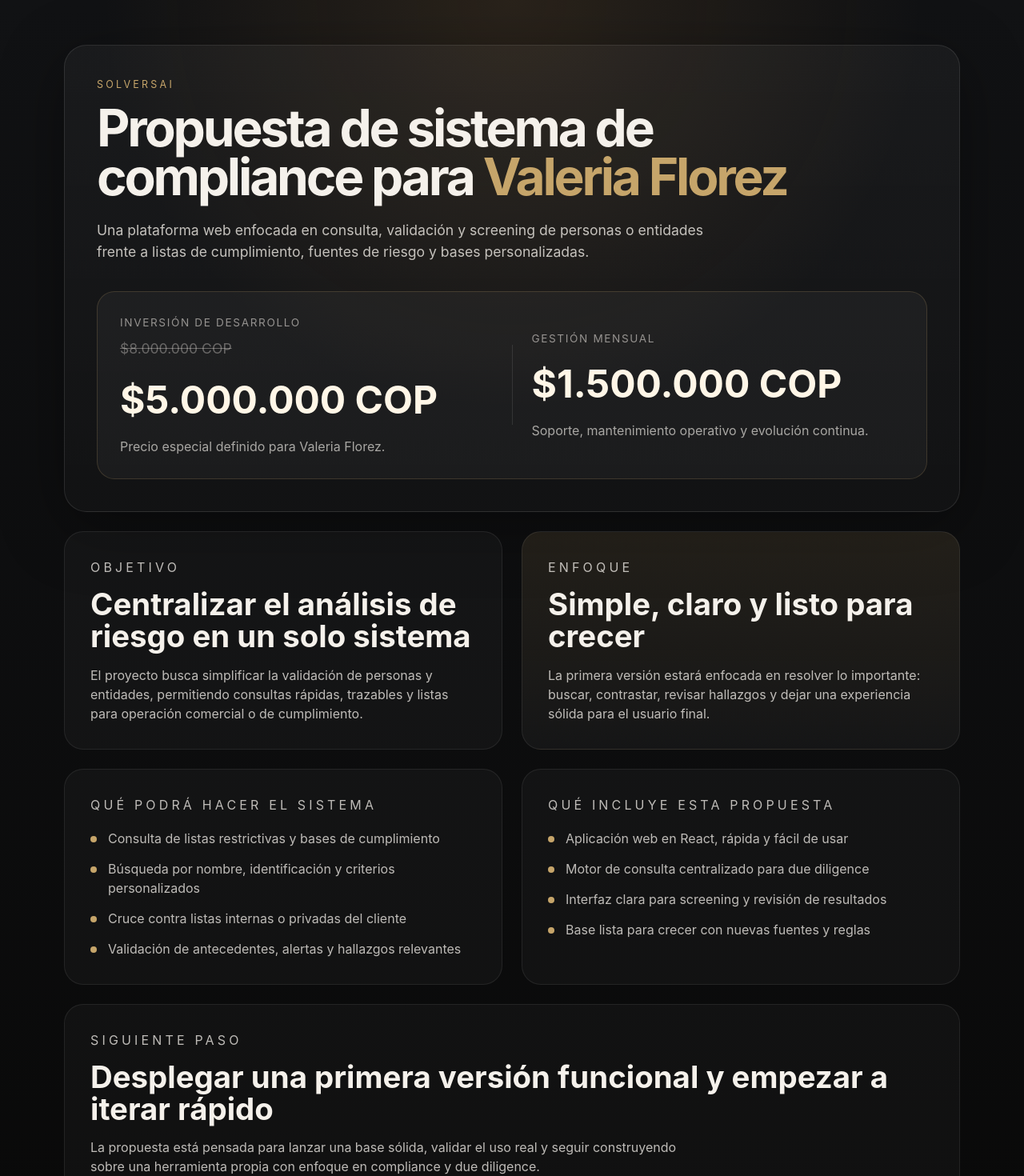
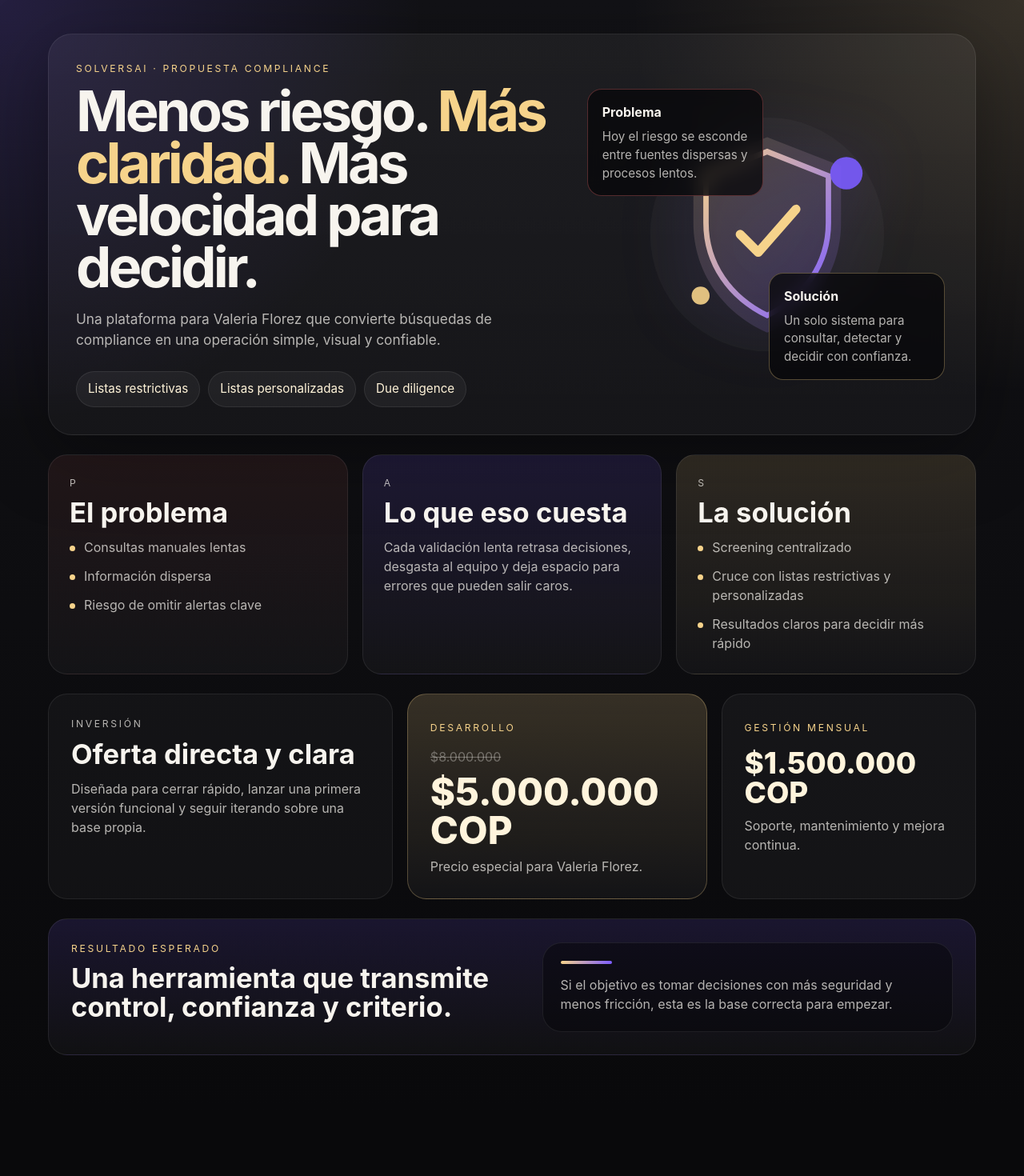
Before and after one commit to silvanasolvers/valeria-florez-compliance-proposal, a React (Vite) app: page / in a window 1280 px wide. Shown: the top 1470 px of the page at 80% size. After the commit the page ends 1391 px from the top, so only its background shows below. Built offline with nearby package versions, Linux system fonts and the light colour scheme.

Commit message:
Refine proposal with PAS landing design

```diff
--- a/src/App.css
+++ b/src/App.css
@@ -2,12 +2,19 @@
   font-family: Inter, system-ui, -apple-system, BlinkMacSystemFont, 'Segoe UI', sans-serif;
   line-height: 1.5;
   font-weight: 400;
-  color: #f5f1eb;
-  background: #0b0b0c;
+  color: #f7f4ee;
+  background: #09090b;
   font-synthesis: none;
   text-rendering: optimizeLegibility;
   -webkit-font-smoothing: antialiased;
   -moz-osx-font-smoothing: grayscale;
+  --bg: #09090b;
+  --panel: rgba(255, 255, 255, 0.04);
+  --panel-strong: rgba(255, 255, 255, 0.07);
+  --text-soft: rgba(247, 244, 238, 0.72);
+  --gold: #f6d38b;
+  --purple: #7c5cff;
+  --danger: #ff7676;
 }
 
 * {
@@ -24,36 +31,37 @@ body,
 body {
   min-width: 320px;
   background:
-    radial-gradient(circle at top, rgba(172, 123, 62, 0.16), transparent 30%),
-    linear-gradient(180deg, #111214 0%, #090909 100%);
-  color: #f5f1eb;
-}
-
-button {
-  font: inherit;
+    radial-gradient(circle at top left, rgba(124, 92, 255, 0.18), transparent 28%),
+    radial-gradient(circle at top right, rgba(246, 211, 139, 0.16), transparent 26%),
+    linear-gradient(180deg, #121216 0%, #09090b 100%);
+  color: #f7f4ee;
 }
 
 .page {
-  width: min(1120px, calc(100% - 32px));
+  width: min(1160px, calc(100% - 32px));
   margin: 0 auto;
-  padding: 56px 0 80px;
+  padding: 42px 0 72px;
 }
 
 .hero {
-  padding: 40px;
-  border: 1px solid rgba(255, 255, 255, 0.1);
-  border-radius: 28px;
-  background: linear-gradient(180deg, rgba(255, 255, 255, 0.04), rgba(255, 255, 255, 0.02));
-  box-shadow: 0 20px 80px rgba(0, 0, 0, 0.35);
+  display: grid;
+  grid-template-columns: 1.15fr 0.85fr;
+  gap: 28px;
+  align-items: center;
+  padding: 34px;
+  border-radius: 30px;
+  border: 1px solid rgba(255, 255, 255, 0.08);
+  background: linear-gradient(180deg, rgba(255, 255, 255, 0.05), rgba(255, 255, 255, 0.03));
+  box-shadow: 0 24px 90px rgba(0, 0, 0, 0.35);
 }
 
 .eyebrow,
-.section-kicker {
-  font-size: 0.78rem;
-  letter-spacing: 0.26em;
+.section-kicker,
+.mini-label {
   text-transform: uppercase;
-  color: #c6a56a;
-  margin-bottom: 14px;
+  letter-spacing: 0.22em;
+  font-size: 0.76rem;
+  color: var(--gold);
 }
 
 h1,
@@ -63,162 +71,269 @@ p {
 }
 
 h1 {
-  font-size: clamp(2.5rem, 5vw, 5rem);
-  line-height: 0.95;
-  letter-spacing: -0.05em;
-  max-width: 900px;
+  margin-top: 12px;
+  font-size: clamp(2.8rem, 5.5vw, 5.7rem);
+  line-height: 0.92;
+  letter-spacing: -0.055em;
+  max-width: 740px;
 }
 
 h1 span {
-  color: #c6a56a;
+  color: var(--gold);
 }
 
 .hero-copy {
-  margin-top: 24px;
-  max-width: 760px;
-  font-size: 1.1rem;
-  color: rgba(245, 241, 235, 0.78);
+  margin-top: 20px;
+  max-width: 640px;
+  color: var(--text-soft);
+  font-size: 1.08rem;
 }
 
-.price-card {
-  margin-top: 36px;
-  display: grid;
-  grid-template-columns: 1fr auto 1fr;
-  gap: 24px;
-  align-items: center;
-  padding: 28px;
-  border-radius: 22px;
-  background: rgba(255, 255, 255, 0.04);
-  border: 1px solid rgba(198, 165, 106, 0.2);
+.hero-pills {
+  display: flex;
+  flex-wrap: wrap;
+  gap: 10px;
+  margin-top: 26px;
 }
 
-.price-label {
-  font-size: 0.85rem;
-  text-transform: uppercase;
-  letter-spacing: 0.12em;
-  color: rgba(245, 241, 235, 0.55);
-  margin-bottom: 10px;
+.hero-pills span {
+  padding: 10px 14px;
+  border-radius: 999px;
+  background: rgba(255, 255, 255, 0.05);
+  border: 1px solid rgba(255, 255, 255, 0.08);
+  color: #fff3d8;
+  font-size: 0.95rem;
 }
 
-.price-row {
-  display: flex;
-  flex-wrap: wrap;
-  gap: 14px;
-  align-items: baseline;
+.hero-visual {
+  position: relative;
+  min-height: 420px;
+  display: grid;
+  place-items: center;
 }
 
-.price-original {
-  color: rgba(245, 241, 235, 0.35);
-  text-decoration: line-through;
-  font-size: 1.1rem;
+.hero-shield {
+  width: min(100%, 360px);
+  filter: drop-shadow(0 0 40px rgba(124, 92, 255, 0.28));
 }
 
-.price-current {
-  font-size: clamp(1.8rem, 4vw, 3rem);
-  font-weight: 700;
-  color: #fff6e7;
+.signal-card {
+  position: absolute;
+  max-width: 220px;
+  padding: 16px 18px;
+  border-radius: 18px;
+  background: rgba(8, 8, 11, 0.78);
+  border: 1px solid rgba(255, 255, 255, 0.1);
+  backdrop-filter: blur(10px);
 }
 
-.price-note {
-  margin-top: 10px;
-  color: rgba(245, 241, 235, 0.65);
+.signal-card strong {
+  display: block;
+  margin-bottom: 8px;
 }
 
-.divider {
-  width: 1px;
-  min-height: 100px;
-  background: rgba(255, 255, 255, 0.1);
+.signal-card p {
+  color: var(--text-soft);
+  font-size: 0.95rem;
 }
 
-.grid {
-  display: grid;
-  gap: 24px;
-  margin-top: 24px;
+.alert-card {
+  top: 28px;
+  left: 0;
+  border-color: rgba(255, 118, 118, 0.3);
 }
 
-.two-up {
-  grid-template-columns: repeat(2, minmax(0, 1fr));
+.solution-card {
+  right: 4px;
+  bottom: 28px;
+  border-color: rgba(246, 211, 139, 0.32);
 }
 
-.card,
-.closing {
-  padding: 32px;
+.pas-grid {
+  margin-top: 24px;
+  display: grid;
+  grid-template-columns: repeat(3, minmax(0, 1fr));
+  gap: 18px;
+}
+
+.pas-card,
+.investment-card,
+.final-cta,
+.cta-box {
+  border-radius: 24px;
+  border: 1px solid rgba(255, 255, 255, 0.08);
+  background: var(--panel);
+}
+
+.pas-card {
+  padding: 26px;
+}
+
+.pas-card h2,
+.investment-copy h2,
+.final-cta h2 {
+  margin-top: 10px;
+  margin-bottom: 14px;
+  font-size: clamp(1.5rem, 2.7vw, 2.3rem);
+  line-height: 1.02;
+}
+
+.pas-card p,
+.pas-card li,
+.investment-copy p,
+.investment-card p,
+.cta-box p {
+  color: var(--text-soft);
+}
+
+.pas-card ul {
+  list-style: none;
+  padding: 0;
+  margin: 0;
+  display: grid;
+  gap: 12px;
+}
+
+.pas-card li {
+  position: relative;
+  padding-left: 18px;
+}
+
+.pas-card li::before {
+  content: '';
+  position: absolute;
+  top: 0.62em;
+  left: 0;
+  width: 7px;
+  height: 7px;
+  border-radius: 999px;
+  background: var(--gold);
+}
+
+.problem {
+  background: linear-gradient(180deg, rgba(255, 118, 118, 0.08), rgba(255, 255, 255, 0.03));
+}
+
+.agitation {
+  background: linear-gradient(180deg, rgba(124, 92, 255, 0.14), rgba(255, 255, 255, 0.03));
+}
+
+.solution {
+  background: linear-gradient(180deg, rgba(246, 211, 139, 0.14), rgba(255, 255, 255, 0.03));
+}
+
+.investment-band {
+  margin-top: 24px;
+  display: grid;
+  grid-template-columns: 1.15fr 1fr 0.85fr;
+  gap: 18px;
+  align-items: stretch;
+}
+
+.investment-copy,
+.investment-card,
+.final-cta {
+  padding: 28px;
+}
+
+.investment-copy {
   border-radius: 24px;
   background: rgba(255, 255, 255, 0.03);
   border: 1px solid rgba(255, 255, 255, 0.08);
 }
 
-.card h2,
-.closing h2 {
-  font-size: clamp(1.6rem, 3vw, 2.4rem);
-  line-height: 1.05;
-  margin-bottom: 16px;
+.featured {
+  background: linear-gradient(180deg, rgba(246, 211, 139, 0.18), rgba(255, 255, 255, 0.04));
+  border-color: rgba(246, 211, 139, 0.28);
 }
 
-.card p,
-.closing p,
-li {
-  color: rgba(245, 241, 235, 0.76);
+.price-row {
+  display: flex;
+  flex-direction: column;
+  gap: 8px;
+  margin: 14px 0 10px;
+}
+
+.price-original {
+  color: rgba(247, 244, 238, 0.35);
+  text-decoration: line-through;
   font-size: 1rem;
 }
 
-.emphasis {
-  background: linear-gradient(180deg, rgba(198, 165, 106, 0.12), rgba(255, 255, 255, 0.04));
+.price-current {
+  font-size: clamp(1.9rem, 3.7vw, 3rem);
+  line-height: 1;
+  font-weight: 800;
+  color: #fff4dc;
 }
 
-.list-card ul {
-  list-style: none;
-  padding: 0;
-  margin: 18px 0 0;
-  display: grid;
-  gap: 14px;
+.price-current.small {
+  margin: 16px 0 10px;
+  font-size: clamp(1.5rem, 3vw, 2.3rem);
 }
 
-.list-card li {
-  position: relative;
-  padding-left: 22px;
+.final-cta {
+  margin-top: 24px;
+  display: grid;
+  grid-template-columns: 1fr 0.9fr;
+  gap: 18px;
+  align-items: center;
+  background: linear-gradient(180deg, rgba(124, 92, 255, 0.14), rgba(255, 255, 255, 0.03));
 }
 
-.list-card li::before {
-  content: '';
-  position: absolute;
-  left: 0;
-  top: 0.58em;
-  width: 8px;
-  height: 8px;
-  border-radius: 999px;
-  background: #c6a56a;
+.cta-box {
+  padding: 22px;
+  background: rgba(7, 7, 10, 0.52);
 }
 
-.closing {
-  margin-top: 24px;
+.cta-line {
+  width: 64px;
+  height: 4px;
+  border-radius: 999px;
+  margin-bottom: 14px;
+  background: linear-gradient(90deg, var(--gold), var(--purple));
 }
 
-.closing p:last-child {
-  margin-top: 14px;
-  max-width: 760px;
+@media (max-width: 980px) {
+  .hero,
+  .pas-grid,
+  .investment-band,
+  .final-cta {
+    grid-template-columns: 1fr;
+  }
+
+  .hero-visual {
+    min-height: 300px;
+  }
+
+  .alert-card,
+  .solution-card {
+    position: static;
+    max-width: none;
+  }
+
+  .hero-visual {
+    gap: 14px;
+  }
 }
 
-@media (max-width: 860px) {
+@media (max-width: 720px) {
   .page {
-    width: min(100% - 24px, 1120px);
-    padding: 24px 0 48px;
+    width: min(100% - 20px, 1160px);
+    padding: 20px 0 48px;
   }
 
   .hero,
-  .card,
-  .closing {
-    padding: 24px;
+  .pas-card,
+  .investment-copy,
+  .investment-card,
+  .final-cta,
+  .cta-box {
+    padding: 22px;
     border-radius: 20px;
   }
 
-  .price-card,
-  .two-up {
-    grid-template-columns: 1fr;
-  }
-
-  .divider {
-    width: 100%;
-    min-height: 1px;
+  h1 {
+    font-size: 2.7rem;
   }
 }
--- a/src/App.tsx
+++ b/src/App.tsx
@@ -1,105 +1,155 @@
 import './App.css'
 
-const features = [
-  'Consulta de listas restrictivas y bases de cumplimiento',
-  'Búsqueda por nombre, identificación y criterios personalizados',
-  'Cruce contra listas internas o privadas del cliente',
-  'Validación de antecedentes, alertas y hallazgos relevantes',
+const painPoints = [
+  'Consultas manuales lentas',
+  'Información dispersa',
+  'Riesgo de omitir alertas clave',
 ]
 
-const deliverables = [
-  'Aplicación web en React, rápida y fácil de usar',
-  'Motor de consulta centralizado para due diligence',
-  'Interfaz clara para screening y revisión de resultados',
-  'Base lista para crecer con nuevas fuentes y reglas',
+const solutionPoints = [
+  'Screening centralizado',
+  'Cruce con listas restrictivas y personalizadas',
+  'Resultados claros para decidir más rápido',
 ]
+
+function ShieldGraphic() {
+  return (
+    <svg viewBox="0 0 320 320" className="hero-shield" aria-hidden="true">
+      <defs>
+        <linearGradient id="shieldGlow" x1="0%" y1="0%" x2="100%" y2="100%">
+          <stop offset="0%" stopColor="#f6d38b" />
+          <stop offset="100%" stopColor="#7c5cff" />
+        </linearGradient>
+      </defs>
+      <circle cx="160" cy="160" r="130" fill="rgba(255,255,255,0.03)" />
+      <path
+        d="M160 52 242 84v63c0 56-34 101-82 122-48-21-82-66-82-122V84l82-32Z"
+        fill="url(#shieldGlow)"
+        opacity="0.18"
+      />
+      <path
+        d="M160 68 228 95v52c0 46-27 83-68 103-41-20-68-57-68-103V95l68-27Z"
+        fill="none"
+        stroke="url(#shieldGlow)"
+        strokeWidth="6"
+      />
+      <path
+        d="m130 160 20 20 42-48"
+        fill="none"
+        stroke="#f6d38b"
+        strokeWidth="10"
+        strokeLinecap="round"
+        strokeLinejoin="round"
+      />
+      <circle cx="248" cy="92" r="18" fill="#7c5cff" opacity="0.9" />
+      <circle cx="86" cy="228" r="10" fill="#f6d38b" opacity="0.9" />
+    </svg>
+  )
+}
 
 function App() {
   return (
     <main className="page">
       <section className="hero">
-        <div className="eyebrow">SOLVERSAI</div>
+        <div className="hero-copy-block">
+          <div className="eyebrow">SOLVERSAI · PROPUESTA COMPLIANCE</div>
           <h1>
-          Propuesta de sistema de compliance para <span>Valeria Florez</span>
+            Menos riesgo. <span>Más claridad.</span> Más velocidad para decidir.
           </h1>
           <p className="hero-copy">
-          Una plataforma web enfocada en consulta, validación y screening de
-          personas o entidades frente a listas de cumplimiento, fuentes de riesgo
-          y bases personalizadas.
+            Una plataforma para Valeria Florez que convierte búsquedas de
+            compliance en una operación simple, visual y confiable.
           </p>
 
-        <div className="price-card">
-          <div>
-            <div className="price-label">Inversión de desarrollo</div>
-            <div className="price-row">
-              <span className="price-original">$8.000.000 COP</span>
-              <span className="price-current">$5.000.000 COP</span>
+          <div className="hero-pills">
+            <span>Listas restrictivas</span>
+            <span>Listas personalizadas</span>
+            <span>Due diligence</span>
           </div>
-            <p className="price-note">Precio especial definido para Valeria Florez.</p>
         </div>
 
-          <div className="divider" />
-
-          <div>
-            <div className="price-label">Gestión mensual</div>
-            <div className="price-current">$1.500.000 COP</div>
-            <p className="price-note">
-              Soporte, mantenimiento operativo y evolución continua.
-            </p>
+        <div className="hero-visual">
+          <ShieldGraphic />
+          <div className="signal-card alert-card">
+            <strong>Problema</strong>
+            <p>Hoy el riesgo se esconde entre fuentes dispersas y procesos lentos.</p>
+          </div>
+          <div className="signal-card solution-card">
+            <strong>Solución</strong>
+            <p>Un solo sistema para consultar, detectar y decidir con confianza.</p>
           </div>
         </div>
       </section>
 
-      <section className="grid two-up">
-        <article className="card">
-          <p className="section-kicker">Objetivo</p>
-          <h2>Centralizar el análisis de riesgo en un solo sistema</h2>
-          <p>
-            El proyecto busca simplificar la validación de personas y entidades,
-            permitiendo consultas rápidas, trazables y listas para operación
-            comercial o de cumplimiento.
-          </p>
-        </article>
-
-        <article className="card emphasis">
-          <p className="section-kicker">Enfoque</p>
-          <h2>Simple, claro y listo para crecer</h2>
-          <p>
-            La primera versión estará enfocada en resolver lo importante: buscar,
-            contrastar, revisar hallazgos y dejar una experiencia sólida para el
-            usuario final.
-          </p>
-        </article>
-      </section>
-
-      <section className="grid two-up lists-section">
-        <article className="card list-card">
-          <p className="section-kicker">Qué podrá hacer el sistema</p>
+      <section className="pas-grid">
+        <article className="pas-card problem">
+          <p className="section-kicker">P</p>
+          <h2>El problema</h2>
           <ul>
-            {features.map((item) => (
+            {painPoints.map((item) => (
               <li key={item}>{item}</li>
             ))}
           </ul>
         </article>
 
-        <article className="card list-card">
-          <p className="section-kicker">Qué incluye esta propuesta</p>
+        <article className="pas-card agitation">
+          <p className="section-kicker">A</p>
+          <h2>Lo que eso cuesta</h2>
+          <p>
+            Cada validación lenta retrasa decisiones, desgasta al equipo y deja
+            espacio para errores que pueden salir caros.
+          </p>
+        </article>
+
+        <article className="pas-card solution">
+          <p className="section-kicker">S</p>
+          <h2>La solución</h2>
           <ul>
-            {deliverables.map((item) => (
+            {solutionPoints.map((item) => (
               <li key={item}>{item}</li>
             ))}
           </ul>
         </article>
       </section>
 
-      <section className="closing">
-        <p className="section-kicker">Siguiente paso</p>
-        <h2>Desplegar una primera versión funcional y empezar a iterar rápido</h2>
+      <section className="investment-band">
+        <div className="investment-copy">
+          <p className="section-kicker">Inversión</p>
+          <h2>Oferta directa y clara</h2>
           <p>
-          La propuesta está pensada para lanzar una base sólida, validar el uso
-          real y seguir construyendo sobre una herramienta propia con enfoque en
-          compliance y due diligence.
+            Diseñada para cerrar rápido, lanzar una primera versión funcional y
+            seguir iterando sobre una base propia.
           </p>
+        </div>
+
+        <div className="investment-card featured">
+          <span className="mini-label">Desarrollo</span>
+          <div className="price-row">
+            <span className="price-original">$8.000.000</span>
+            <span className="price-current">$5.000.000 COP</span>
+          </div>
+          <p>Precio especial para Valeria Florez.</p>
+        </div>
+
+        <div className="investment-card">
+          <span className="mini-label">Gestión mensual</span>
+          <div className="price-current small">$1.500.000 COP</div>
+          <p>Soporte, mantenimiento y mejora continua.</p>
+        </div>
+      </section>
+
+      <section className="final-cta">
+        <div>
+          <p className="section-kicker">Resultado esperado</p>
+          <h2>Una herramienta que transmite control, confianza y criterio.</h2>
+        </div>
+        <div className="cta-box">
+          <div className="cta-line" />
+          <p>
+            Si el objetivo es tomar decisiones con más seguridad y menos fricción,
+            esta es la base correcta para empezar.
+          </p>
+        </div>
       </section>
     </main>
   )
```
Lines whose indentation alone changed are shown as unchanged.
